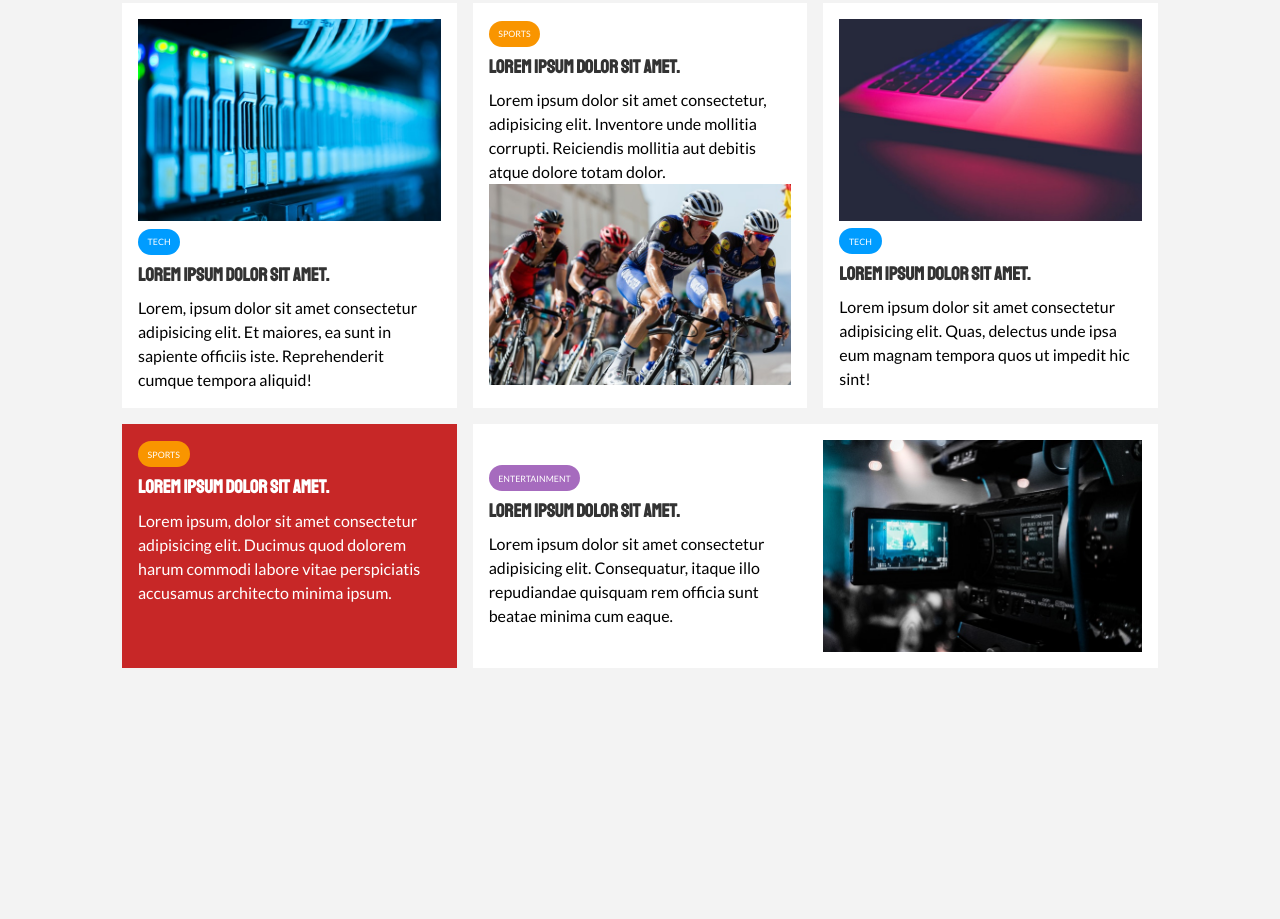
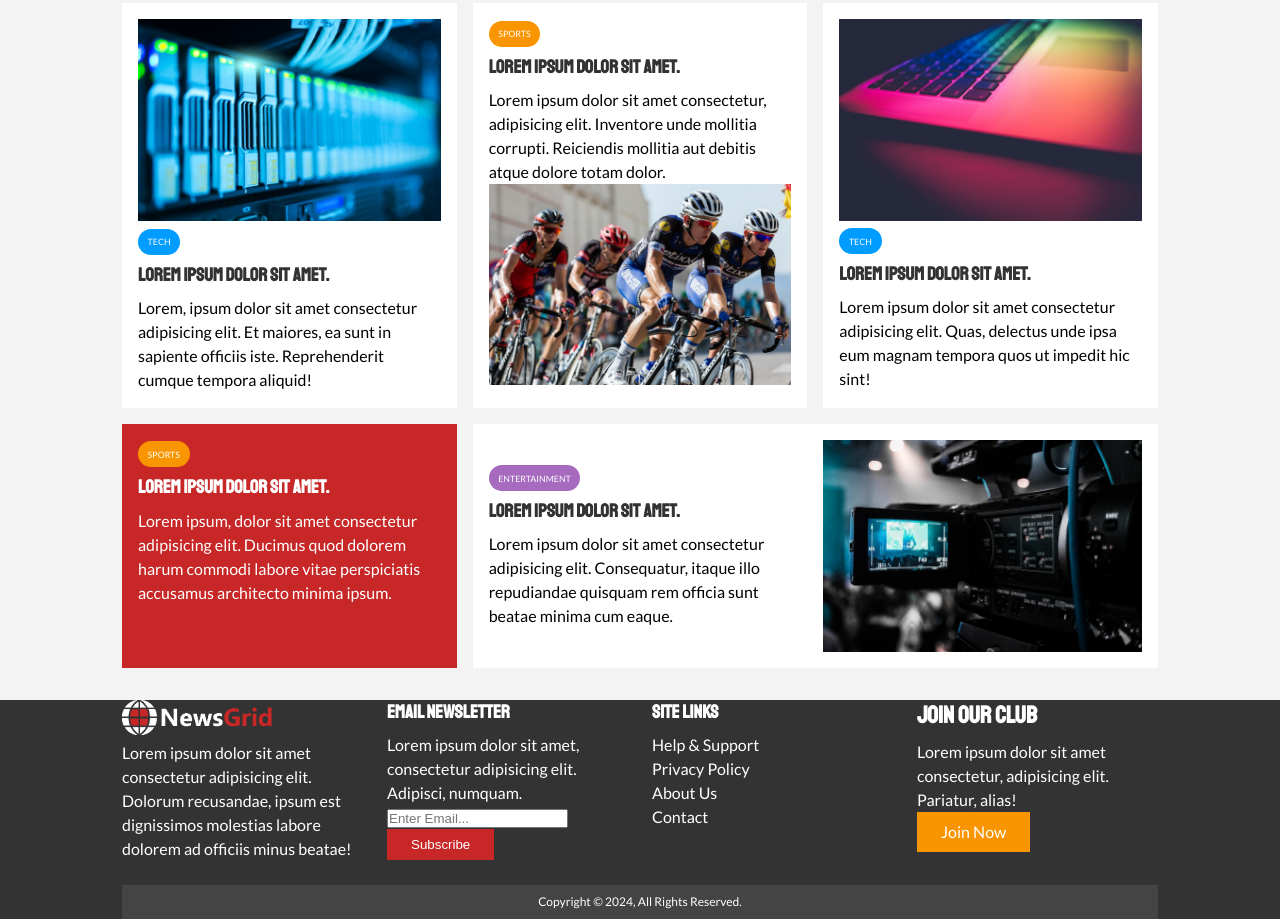
Before and after one commit to Gren4586/NewsGrid, a plain HTML site: page index.html in a window 1280 px wide. Shown: the part 867-1786 px from the top of the page. Before the commit the page ends 1567 px from the top, so only its background shows below. Drawn offline with Linux system fonts and the light colour scheme.

Commit message:
add footer

```diff
--- a/css/styles.css
+++ b/css/styles.css
@@ -241,3 +241,31 @@ h1, h2, h3, h4, h5, h6 {
 #home-articles .articles-container > *:last-child {
     grid-column: 2 / span 2;
 }
+
+/* Footer */
+#main-footer {
+    background: var(--dark-color);
+    color: #fff;
+}
+
+#main-footer img {
+    width: 150px;
+}
+
+#main-footer a {
+    color: #fff;
+}
+
+#main-footer .footer-container {
+    display: grid;
+    grid-template-columns: repeat(4, 1fr);
+    grid-gap: 1.5rem;
+}
+
+#main-footer .footer-container > *:last-child {
+    background: #444;
+    grid-column: 1 / span 4;
+    padding: .5rem;
+    text-align: center;
+    font-size: .75rem;
+}
--- a/index.html
+++ b/index.html
@@ -130,5 +130,45 @@
             </div>  <!-- Closes articles container -->
         </div> <!-- Closes container div -->
     </section>
+
+    <!-- Footer -->
+    <footer id="main-footer">
+        <div class="container footer-container">
+            <div>
+                <img src="images/logo_light.png" alt="NewsGrid">
+                <p>Lorem ipsum dolor sit amet consectetur adipisicing elit. Dolorum recusandae, ipsum est dignissimos molestias labore dolorem ad officiis minus beatae!</p>
+            </div> <!-- Closes 1st column -->
+
+            <div>
+                <h3>Email Newsletter</h3>
+                <p>Lorem ipsum dolor sit amet, consectetur adipisicing elit. Adipisci, numquam.</p>
+                <form>
+                    <input type="email" placeholder="Enter Email...">
+                    <input type="submit" value="Subscribe" class="btn btn-primary">
+                </form>
+            </div> <!-- Closes 2nd column -->
+
+            <div>
+                <h3>Site Links</h3>
+                <ul class="list">
+                    <li><a href="#">Help & Support</a></li>
+                    <li><a href="#">Privacy Policy</a></li>
+                    <li><a href="#">About Us</a></li>
+                    <li><a href="#">Contact</a></li>
+                </ul>
+            </div> <!-- Closes 3rd column -->
+
+            <div>
+                <h2>Join Our Club</h2>
+                <p>Lorem ipsum dolor sit amet consectetur, adipisicing elit. Pariatur, alias!</p>
+                <a href="#" class="btn btn-secondary">Join Now</a>
+            </div> <!-- Closes 4th column -->
+
+            <div>
+                <p>Copyright &copy; 2024, All Rights Reserved.</p>
+            </div> <!-- Closes copyright column -->
+
+        </div> <!-- Closes footer container -->
+    </footer>
 </body>
 </html>
```
